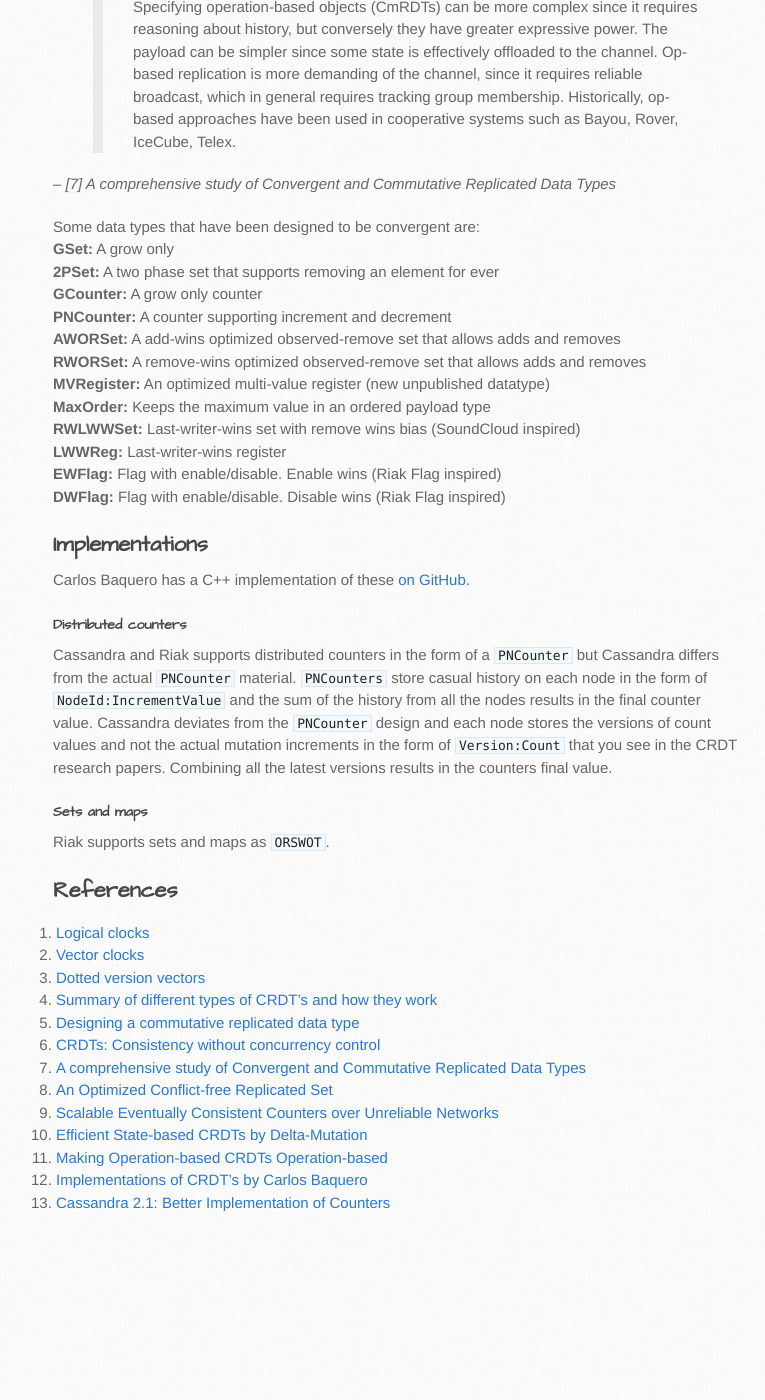
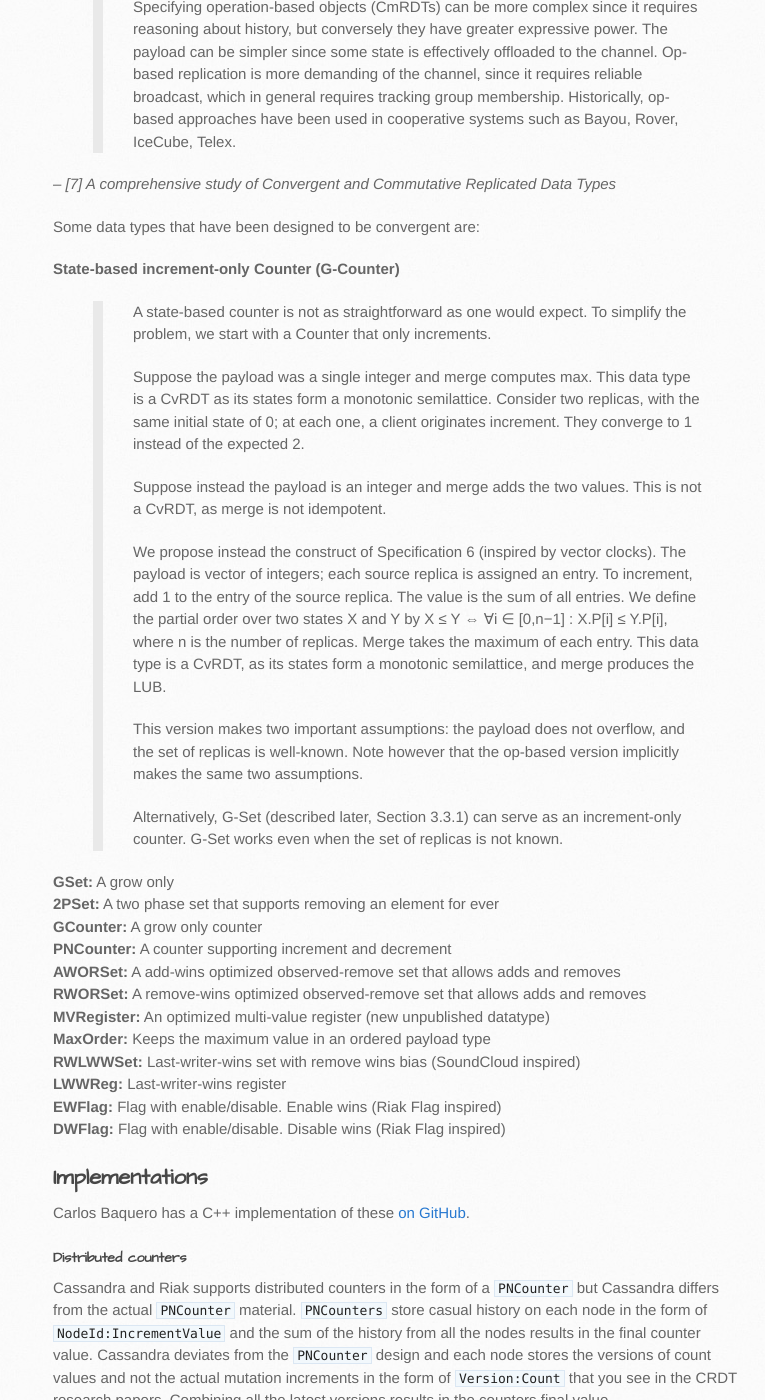
Before and after one commit to simongui/simongui.github.io, a Jekyll site: the page built from distributed-systems/crdt.md, in a window 1280 px wide and 1400 px high, scrolled down 762 px. Shown: the whole window, without its empty margins (117-882 px from the left). Built offline with Jekyll 4.4.1, drawn with Linux system fonts in a browser that asks for light colours; before the commit the page ends 2019 px from its top, so only the background shows below that.

Commit message:
no message

```diff
--- a/distributed-systems/crdt.md
+++ b/distributed-systems/crdt.md
@@ -18,6 +18,24 @@
 -- <cite>[7] A comprehensive study of Convergent and Commutative Replicated Data Types</cite>
 
 Some data types that have been designed to be convergent are:
+
+**State-based increment-only Counter (G-Counter)**
+
+> A state-based counter is not as straightforward as one would expect. To simplify the problem, we start with a Counter that only increments.
+>
+> Suppose the payload was a single integer and merge computes max. This data type is a CvRDT as its states form a monotonic semilattice. Consider two replicas, with the same initial state of 0; at each one, a client originates increment. They converge to 1 instead of the expected 2.
+>
+> Suppose instead the payload is an integer and merge adds the two values. This is not a CvRDT, as merge is not idempotent.
+>
+> We propose instead the construct of Specification 6 (inspired by vector clocks). The payload is vector of integers; each source replica is assigned an entry. To increment, add 1 to the entry of the source replica. The value is the sum of all entries. We define the partial order over two states X and Y by X ≤ Y ⇔ ∀i ∈ [0,n−1] : X.P[i] ≤ Y.P[i], where n is the number of replicas. Merge takes the maximum of each entry. This data type is a CvRDT, as its states form a monotonic semilattice, and merge produces the LUB.
+>
+> This version makes two important assumptions: the payload does not overflow, and the set of replicas is well-known. Note however that the op-based version implicitly makes the same two assumptions.
+>
+> Alternatively, G-Set (described later, Section 3.3.1) can serve as an increment-only counter. G-Set works even when the set of replicas is not known.
+
+
+
+
 **GSet:** A grow only
 **2PSet:** A two phase set that supports removing an element for ever
 **GCounter:** A grow only counter
```
